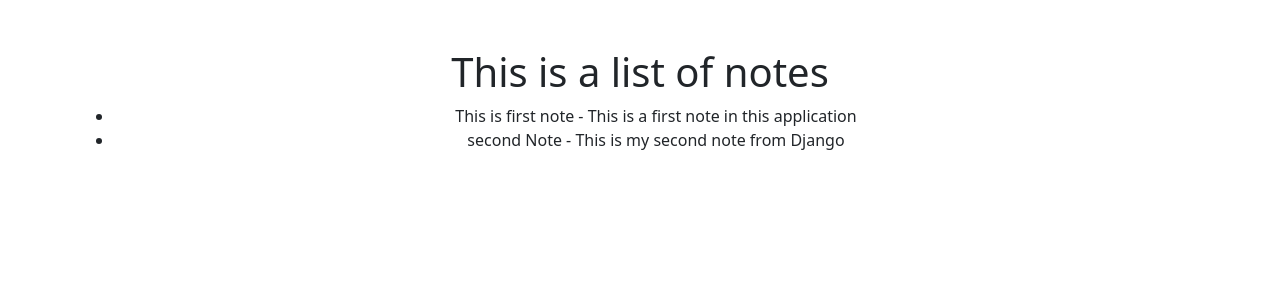
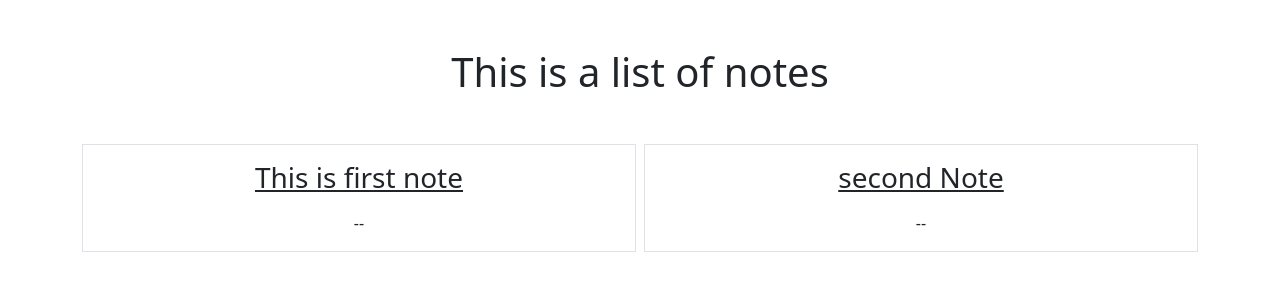
Before and after one commit to Deotyma/supernotes, a Django app: page /smart/notes in a window 1280 px wide. Shown: the top 300 px of the page. Run offline with Django 5.2, Linux system fonts and the light colour scheme; data comes from the database, SQL or seed files in the repository.

Commit message:
some style added

```diff
--- a/notes/templates/notes/notes_list.html
+++ b/notes/templates/notes/notes_list.html
@@ -2,10 +2,17 @@
 {%extends "base.html"%}
 
 {% block content %}
-    <h1>This is a list of notes</h1>
-    <ul>
-        {% for note in notes %}
-            <li class="note-li">{{ note.title }} - {{ note.content }}</li>
+    <h1 class="my-5">This is a list of notes</h1>
+
+    <div class="row row-cols-2 g-2">
+       {% for note in notes %}
+        <div class="col">
+            <div class="p-3 border">
+            <a href="{% url 'notes.detail' pk=note.id %}" class="text-dark text-decoration-non"><h3> {{ note.title }} </h3></a>
+                <p>{{ note.text|truncatechars:10 }}</p>--
+            </div>
+        </div>
         {% endfor %}
-    </ul>
+    </div>
+
 {% endblock %}
--- a/notes/urls.py
+++ b/notes/urls.py
@@ -3,7 +3,7 @@
 from . import views
 
 urlpatterns = [
-    path('notes', views.NoteListView.as_view()),
+    path('notes', views.NoteListView.as_view(), name='notes.list'),
     path('notes/popular/', views.PopularNoteListView.as_view()),
-    path ('notes/<int:pk>/', views.NoteDetailView.as_view()),
+    path ('notes/<int:pk>/', views.NoteDetailView.as_view(), name='notes.detail'),
 ]
```
Also changed, not shown: home/templates/home/welcome.html (+6 -6 lines), notes/templates/notes/notes_detail.html (+10 -5 lines).
